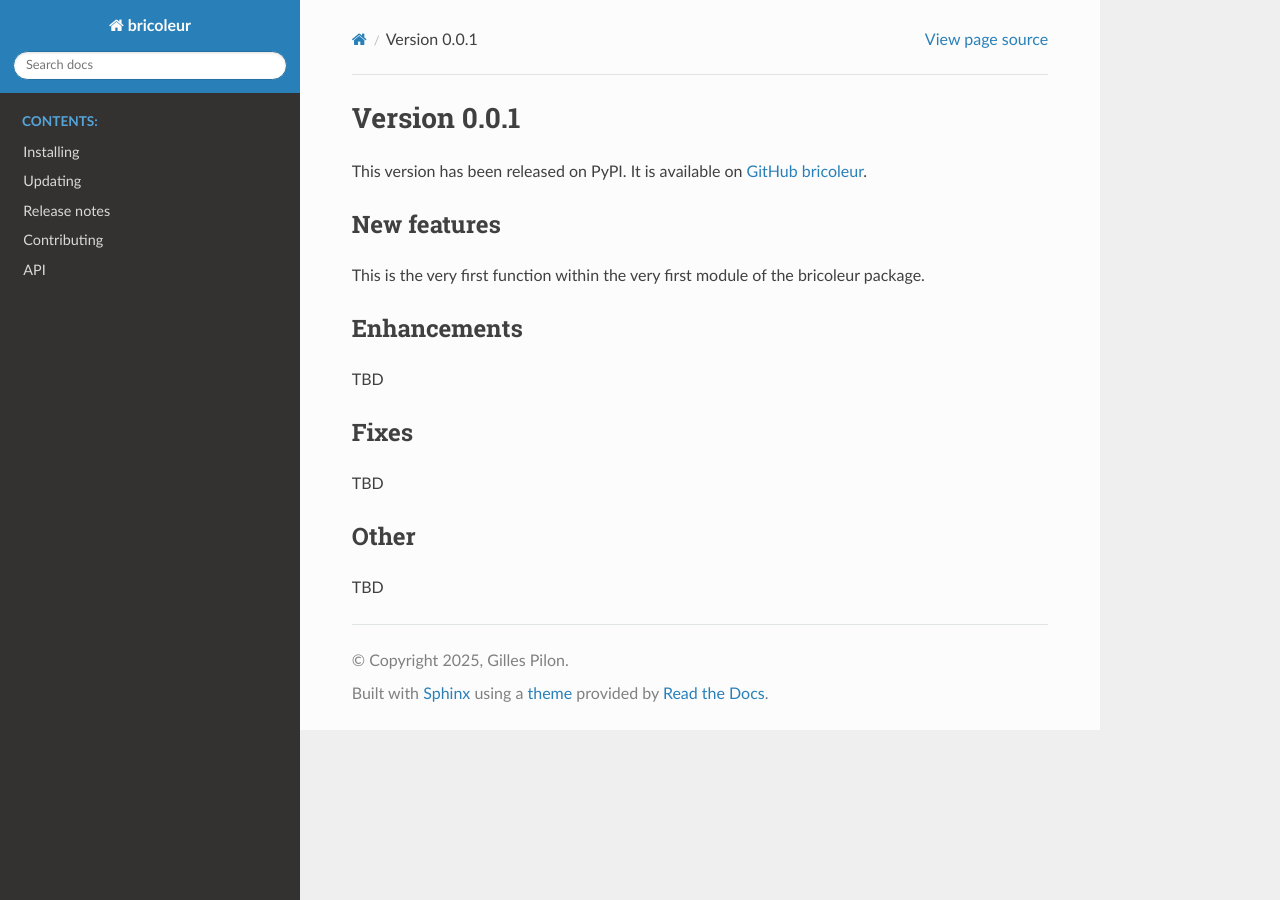
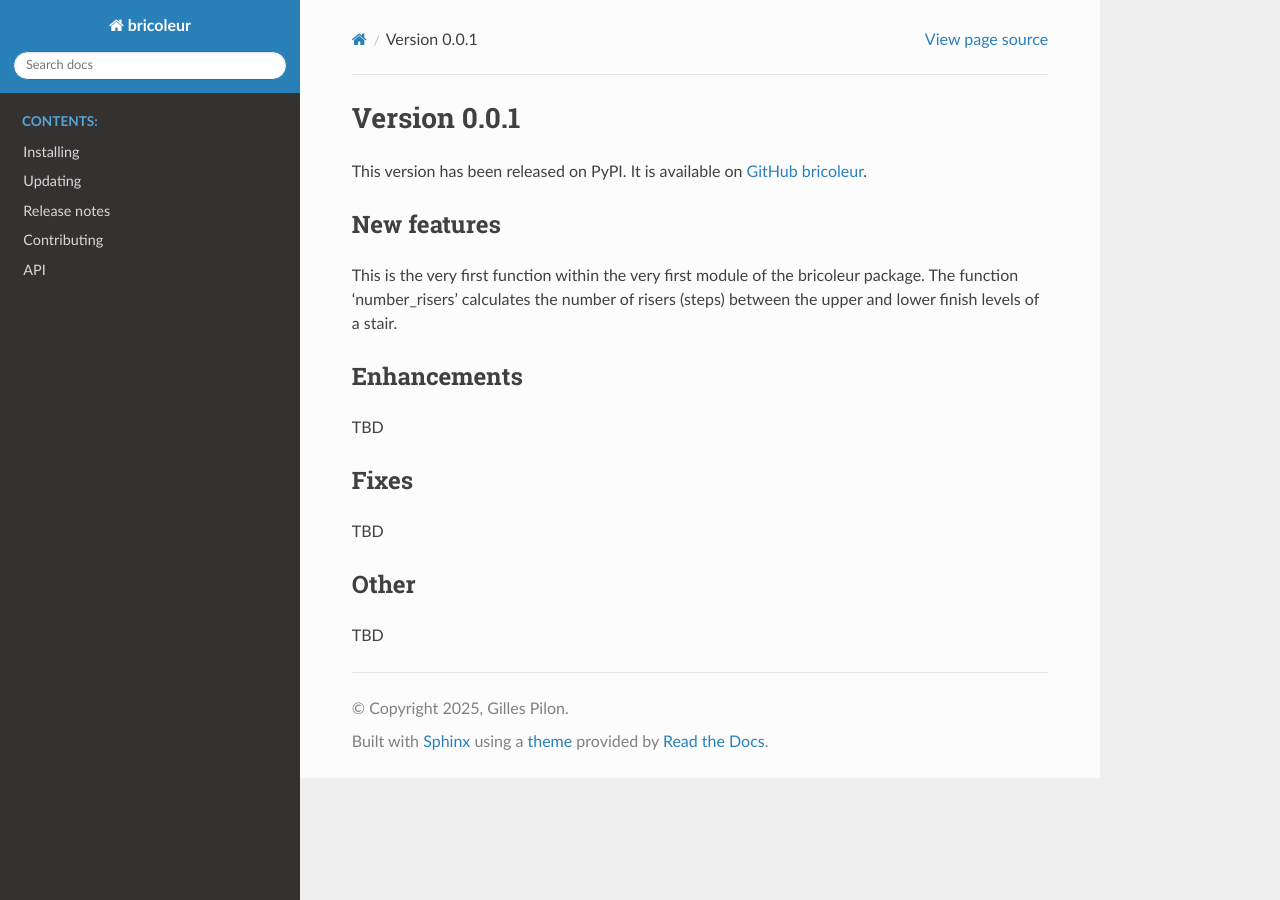
Before and after one commit to gillespilon/bricoleur, a Sphinx documentation site: the page built from docs/source/release_notes/version_001.rst, in a window 1280 px wide. Built offline with Sphinx 7.4.7 and the Read the Docs theme 3.1.0, drawn with Linux system fonts in a browser that asks for light colours.

Commit message:
Add function created

```diff
--- a/docs/source/release_notes/version_001.rst
+++ b/docs/source/release_notes/version_001.rst
@@ -6,7 +6,7 @@ This version has been released on PyPI. It is available on `GitHub bricoleur <ht
 New features
 ------------
 
-This is the very first function within the very first module of the bricoleur package.
+This is the very first function within the very first module of the bricoleur package. The function 'number_risers' calculates the number of risers (steps) between the upper and lower finish levels of a stair.
 
 Enhancements
 ------------
```
